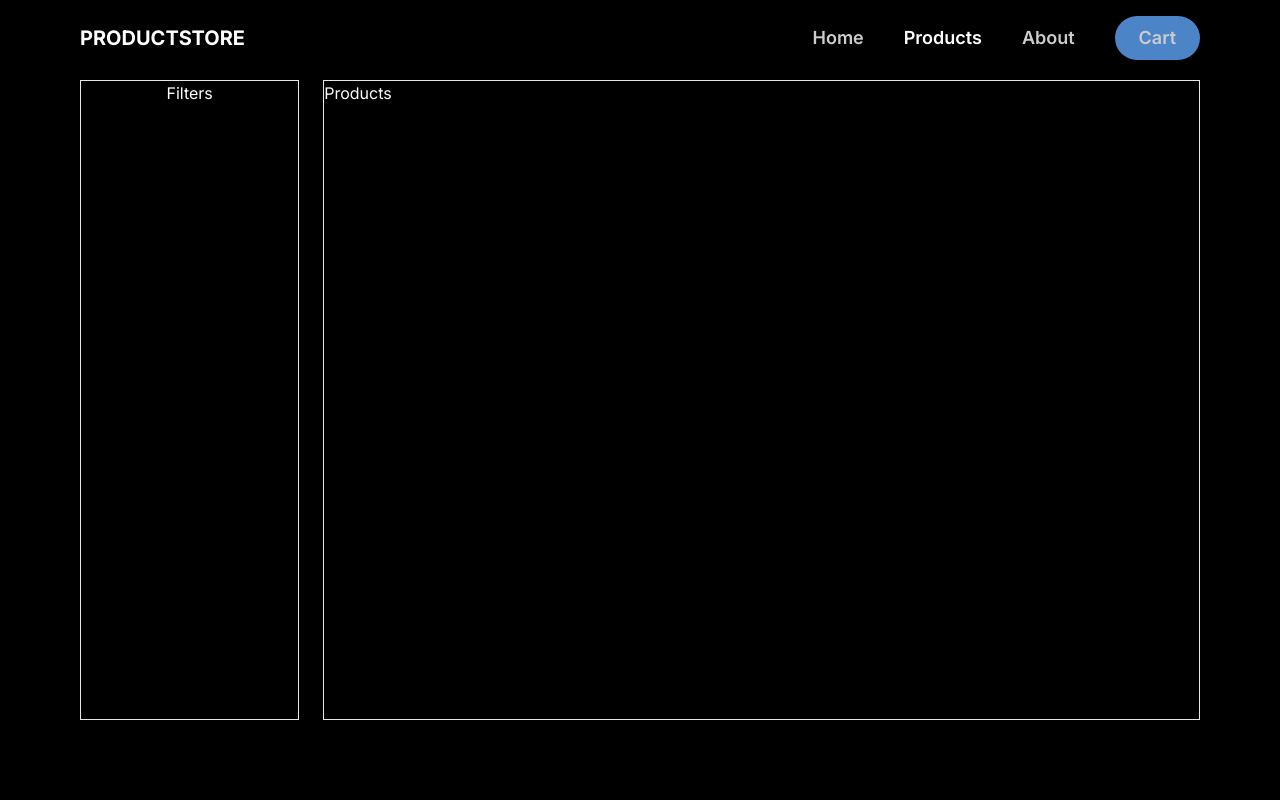
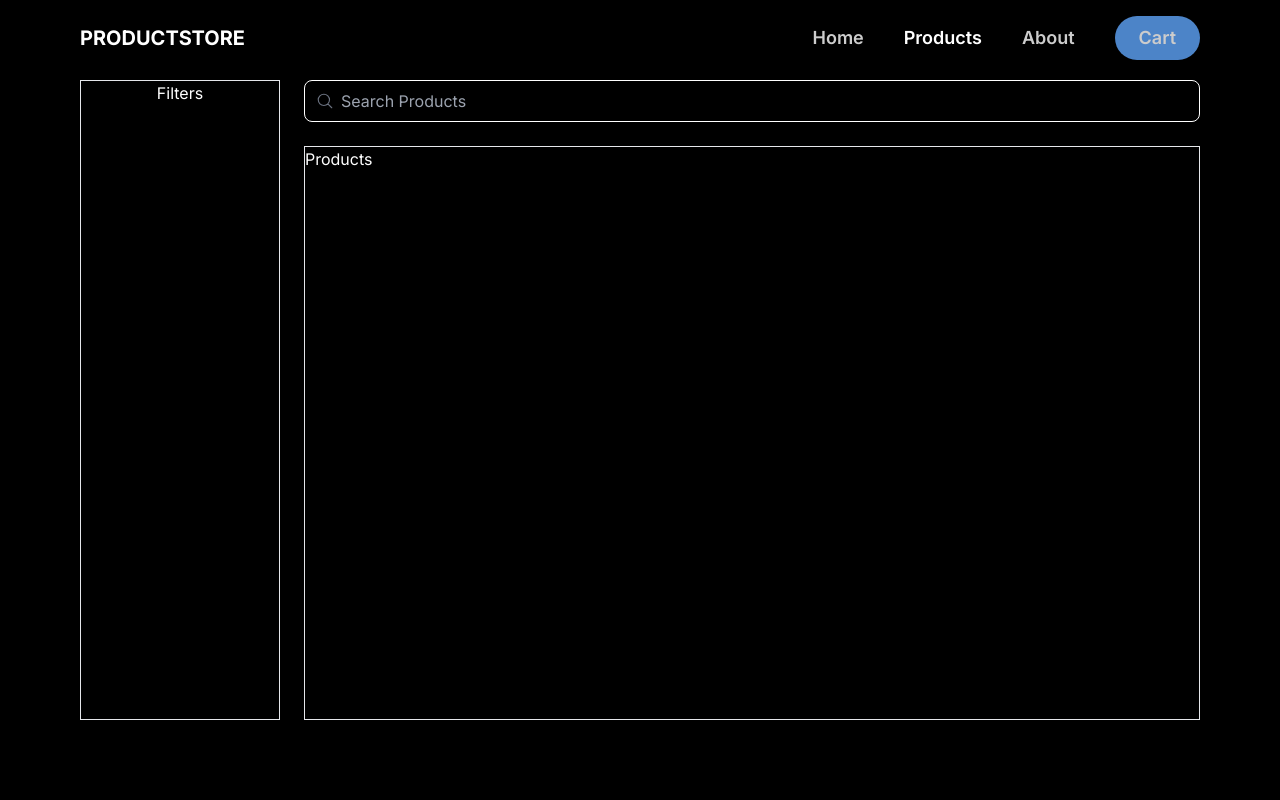
Before and after one commit to Vladyslav-Davydenko/SimpleProductShop, a Next.js app in the folder product-store/: page /products in a window 1280 px wide. Shown: the top 800 px of the page. Built offline with nearby package versions, Linux system fonts and the light colour scheme.

Commit message:
deployment fix 3.0

```diff
--- a/product-store/src/app/cart/page.tsx
+++ b/product-store/src/app/cart/page.tsx
@@ -5,7 +5,7 @@ import { useCart } from "../_providers/Cart";
 import CartItems from "../ui/cart/CartItems";
 import CartCheckOut from "../ui/cart/CartCheckout";
 
-export default function Cart() {
+export default function Page() {
   const { cart, clearCart, cartIsEmpty, totalPrice } = useCart();
   return (
     <main className="h-[100vh] flex items-center flex-col">
--- a/product-store/src/app/products/page.tsx
+++ b/product-store/src/app/products/page.tsx
@@ -1,6 +1,6 @@
 import Search from "../ui/search/Search";
 
-export default async function Products() {
+export default async function Page() {
   return (
     <main className="flex flex-col h-[100vh] w-full items-center justify-center">
       <div className="p-20 h-full w-full flex gap-6 justify-center items-center">
@@ -8,7 +8,7 @@ export default async function Products() {
           Filters
         </div>
         <div className="w-[80%] flex flex-col gap-6 items-center justify-start h-full">
-          {/* <Search /> */}
+          <Search />
           <div className="border w-full h-full">Products</div>
         </div>
       </div>
--- a/product-store/src/app/ui/search/Search.tsx
+++ b/product-store/src/app/ui/search/Search.tsx
@@ -1,12 +1,12 @@
 "use client";
 
-import { useDebouncedCallback } from "use-debounce";
 import { MagnifyingGlassIcon } from "@heroicons/react/24/outline";
 import { usePathname, useSearchParams, useRouter } from "next/navigation";
+import { useDebouncedCallback } from "use-debounce";
 
 export default function Search() {
   const searchParams = useSearchParams();
-  const pathName = usePathname();
+  const pathname = usePathname();
   const { replace } = useRouter();
 
   const handleSearch = useDebouncedCallback((term: string) => {
@@ -17,7 +17,7 @@ export default function Search() {
     } else {
       params.delete("query");
     }
-    replace(`${pathName}?${params.toString()}`);
+    replace(`${pathname}?${params.toString()}`);
   }, 300);
 
   return (
```
